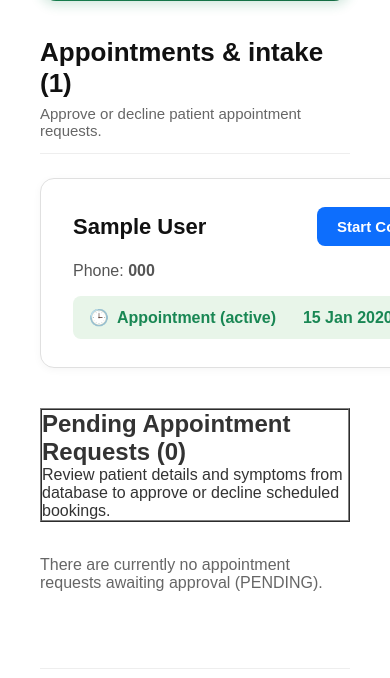
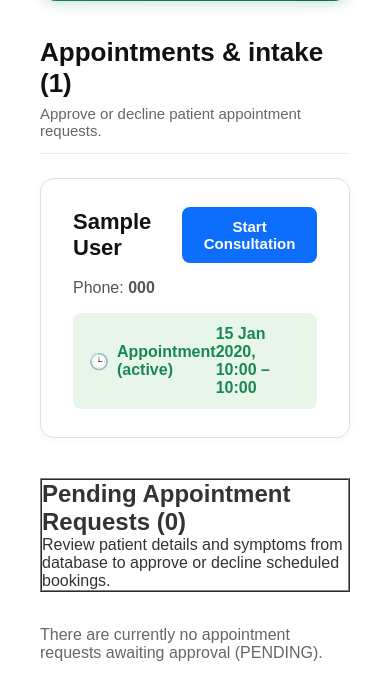
Before and after one commit to htttranga25103-coder/MEDICONNECT_CP2596E10_Group2, a PHP site: page /doctor_dashboard.php in a window 390 px wide; the page is wider, and only the part inside the window is pictured. Shown: the part 312-990 px from the top of that part. Run offline with PHP 8.4, Linux system fonts and the light colour scheme; tables that the repository leaves empty or names only in its code hold one stand-in row (values such as "Sample post").

Commit message:
Update doctor_dashboard.php

```diff
--- a/views/doctor_dashboard.php
+++ b/views/doctor_dashboard.php
@@ -132,9 +132,15 @@ foreach ($appointments as $item) {
         }
         .appointments-grid {
             display: grid;
-            grid-template-columns: repeat(auto-fit, minmax(480px, 1fr));
+            grid-template-columns: repeat(2, minmax(0, 1fr));
             gap: 24px;
+            align-items: start;
             margin-bottom: 40px;
+        }
+        @media (max-width: 900px) {
+            .appointments-grid {
+            grid-template-columns: 1fr;
+            }
         }
         .appointment-card {
             border: 1px solid #e0e0e0;
@@ -145,6 +151,7 @@ foreach ($appointments as $item) {
             flex-direction: column;
             gap: 16px;
             box-shadow: 0 2px 8px rgba(0, 0, 0, 0.04);
+            min-width: 0;
         }
         .patient-info {
             display: flex;
@@ -312,9 +319,13 @@ foreach ($appointments as $item) {
                 <?php if (!empty($appointments)): ?>
                     <?php foreach ($appointments as $app): ?>
                         <?php
-                        $formattedTime = !empty($app['booking_time'])
-                            ? date('d M Y - H:i:s', strtotime($app['booking_time']))
-                            : 'Undefined';
+                        $formattedTime = 'Undetermined';
+                        if (!empty($app['scheduled_time'])) {
+                        $formattedTime = date('d M Y, H:i', strtotime($app['scheduled_time']));
+                        if (!empty($app['schedule_end_time'])) {
+                        $formattedTime .= ' – ' . date('H:i', strtotime($app['schedule_end_time']));
+                            }
+                        }
                         ?>
                         <article class="appointment-card">
                             <div class="patient-info">
@@ -376,9 +387,13 @@ foreach ($appointments as $item) {
                 <?php foreach ($pendingAppointments as $req): ?>
                     <?php
                     $reqId = (int)$req['appointment_id'];
-                    $scheduledTime = !empty($req['booking_time'])
-                        ? date('d M Y - H:i:s', strtotime($req['booking_time']))
-                        : 'Chưa xác định';
+                    $scheduledTime = 'Undetermined';
+                    if (!empty($req['scheduled_time'])) {
+                    $scheduledTime = date('d M Y, H:i', strtotime($req['scheduled_time']));
+                    if (!empty($req['schedule_end_time'])) {
+                    $scheduledTime .= ' – ' . date('H:i', strtotime($req['schedule_end_time']));
+                        }
+                    }
                     $genderVal = trim((string)($req['gender'] ?? ''));
                     ?>
                     <fieldset class="pending-request-box">
```
